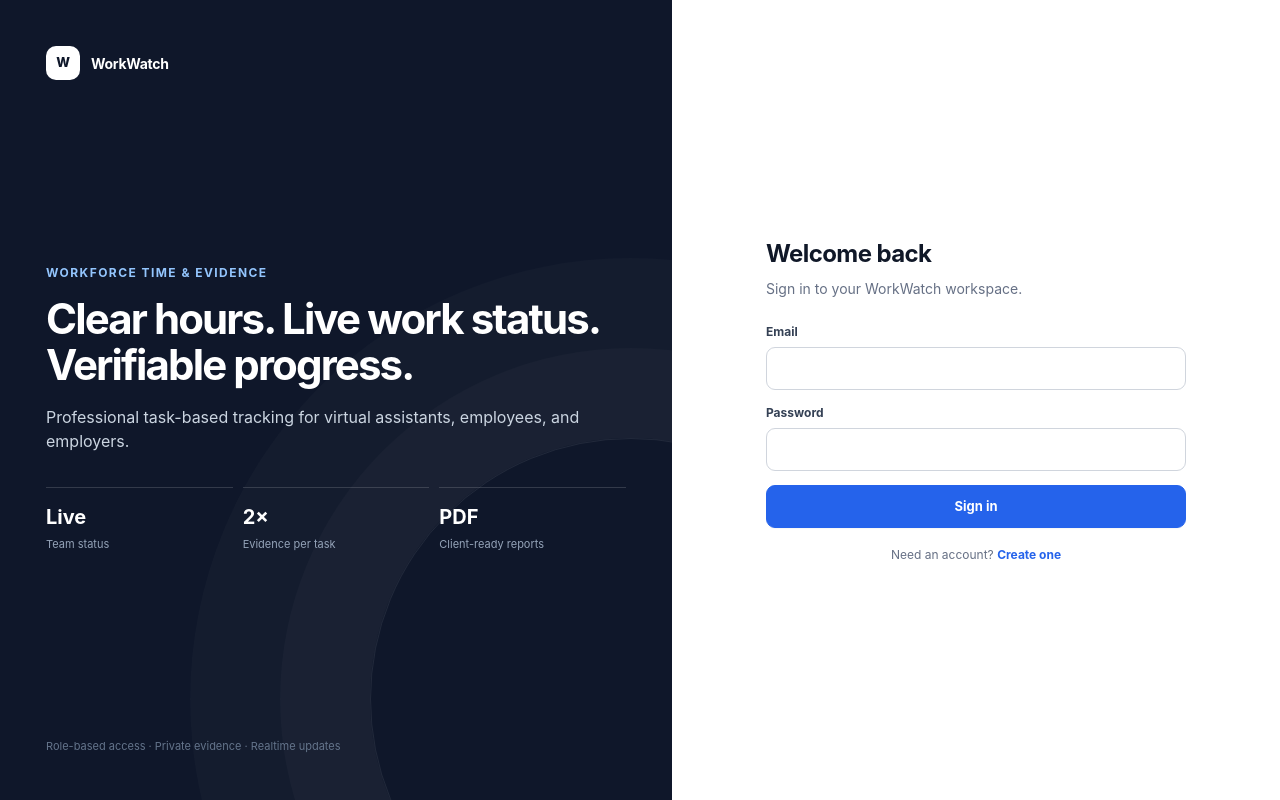
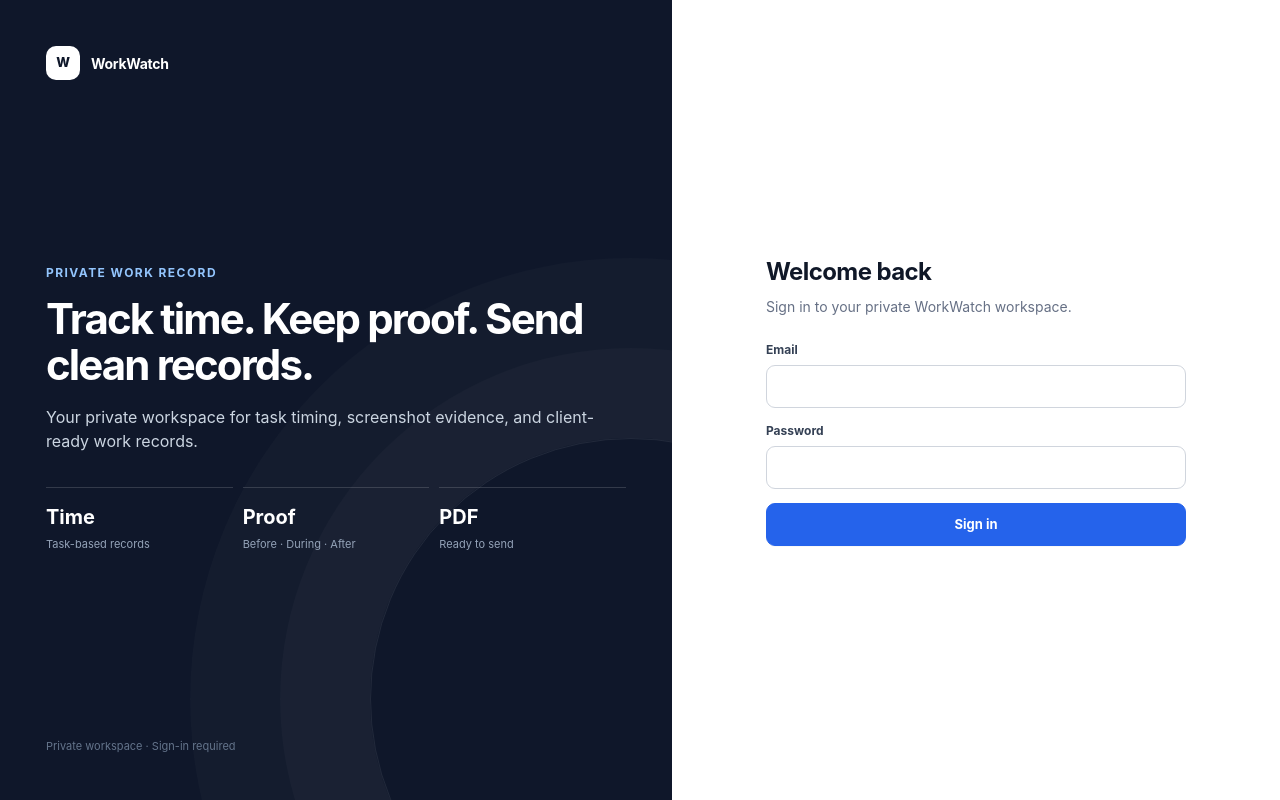
Before and after one commit to jmqbataller/WorkWatch, a website: page index.html in a window 1280 px wide. Drawn offline with Linux system fonts and the light colour scheme; no server answers; a script that the page names is missing.

Commit message:
Load personal WorkWatch mode

```diff
--- a/index.html
+++ b/index.html
@@ -4,10 +4,11 @@
   <meta charset="utf-8" />
   <meta name="viewport" content="width=device-width, initial-scale=1" />
   <meta name="theme-color" content="#ffffff" />
-  <title>WorkWatch — Workforce Time Tracking</title>
-  <meta name="description" content="Professional workforce time tracking with real-time employer visibility and work evidence." />
+  <title>WorkWatch — Private VA Time Record</title>
+  <meta name="description" content="Private task time tracking, work evidence, and client-ready reporting." />
   <link rel="stylesheet" href="./styles.css" />
   <link rel="stylesheet" href="./evidence-upgrade.css" />
+  <link rel="stylesheet" href="./personal-mode.css" />
 </head>
 <body>
   <div id="app"></div>
@@ -18,5 +19,6 @@
   <script defer src="./admin-time-tracking.js"></script>
   <script defer src="./evidence-upgrade.js"></script>
   <script defer src="./va-report.js"></script>
+  <script defer src="./personal-mode.js"></script>
 </body>
 </html>
```
